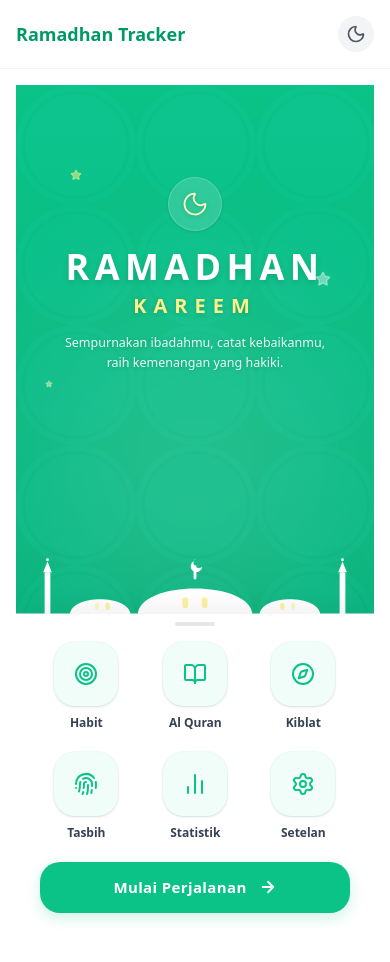
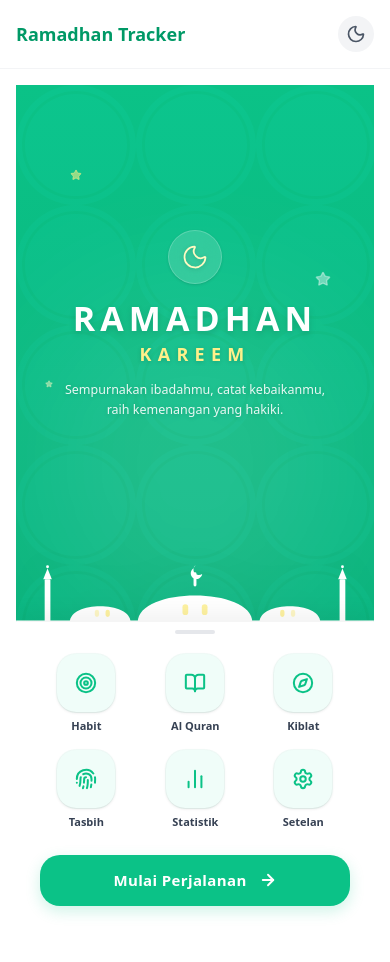
Before and after one commit to Sigiitttt/ramadhan-kareem, a Next.js app: page / in a window 390 px wide. Shown: the top 962 px of the page. Built offline with nearby package versions, Linux system fonts and the light colour scheme.

Commit message:
perbaikan bug

```diff
--- a/src/app/dashboard/page.tsx
+++ b/src/app/dashboard/page.tsx
@@ -21,14 +21,13 @@ export default function HalamanDashboard() {
     const { dataGamifikasi, sudahDimuat: gamifikasiDimuat } = useGamification();
     const { sholatBerikutnya, namaLokasi, loading: sholatLoading } = usePrayerTimes();
     const { daftarHabit, sudahDimuat: habitDimuat } = useHabits();
-    const { dataQuran, sudahDimuat: quranDimuat } = useQuranTracker(); // <-- Hook baru ditambahkan
+    const { dataQuran, sudahDimuat: quranDimuat } = useQuranTracker();
 
     const [sapaan, setSapaan] = useState({ teks: 'Halo', pesan: 'Siap beribadah hari ini?', ikon: Sun });
     const [tanggalHijriah, setTanggalHijriah] = useState('');
     const { dataStatistik, sudahDimuat: statistikDimuat } = useStatistics();
 
     const sudahDimuat = gamifikasiDimuat && habitDimuat && quranDimuat && statistikDimuat && !sholatLoading;
-
     const tanggalHariIni = dapatkanTanggalHariIni();
 
     // Format tanggal Masehi
@@ -44,30 +43,31 @@ export default function HalamanDashboard() {
         else if (jam >= 15 && jam < 18) setSapaan({ teks: 'Selamat Sore', pesan: 'Waktu yang mustajab untuk dzikir petang.', ikon: Sunset });
         else setSapaan({ teks: 'Selamat Malam', pesan: 'Evaluasi ibadahmu & berniatlah bangun malam.', ikon: Moon });
 
-        // Generate Tanggal Hijriah Otomatis dari sistem
+        // Generate Tanggal Hijriah Otomatis
         try {
             const hijri = new Intl.DateTimeFormat('id-ID-u-ca-islamic', {
                 day: 'numeric', month: 'long', year: 'numeric'
             }).format(new Date());
             setTanggalHijriah(hijri);
         } catch (e) {
-            setTanggalHijriah(''); // Fallback jika browser tidak support
+            setTanggalHijriah('');
         }
     }, []);
 
+    // SKELETON LOADING (Tingginya sudah disesuaikan biar nggak kedip/anjlok pas load selesai)
     if (!sudahDimuat) {
         return (
-            <div className="flex flex-col gap-4 animate-pulse pt-4 px-4">
-                <div className="h-16 w-3/4 bg-gray-200 dark:bg-zinc-800 rounded-2xl mb-4"></div>
-                <div className="flex gap-3 overflow-hidden">
-                    <div className="h-24 w-36 bg-gray-200 dark:bg-zinc-800 rounded-2xl shrink-0"></div>
-                    <div className="h-24 w-36 bg-gray-200 dark:bg-zinc-800 rounded-2xl shrink-0"></div>
-                    <div className="h-24 w-36 bg-gray-200 dark:bg-zinc-800 rounded-2xl shrink-0"></div>
+            <div className="flex flex-col gap-4 animate-pulse pt-8 px-4 pb-28 min-h-[100dvh]">
+                <div className="h-20 w-3/4 bg-gray-200 dark:bg-zinc-800 rounded-2xl mb-4"></div>
+                <div className="flex gap-3 overflow-hidden mb-2">
+                    <div className="h-[120px] w-[140px] bg-gray-200 dark:bg-zinc-800 rounded-3xl shrink-0"></div>
+                    <div className="h-[120px] w-[140px] bg-gray-200 dark:bg-zinc-800 rounded-3xl shrink-0"></div>
+                    <div className="h-[120px] w-[140px] bg-gray-200 dark:bg-zinc-800 rounded-3xl shrink-0"></div>
                 </div>
-                <div className="h-[140px] bg-gray-200 dark:bg-zinc-800 rounded-[2rem] mt-2"></div>
+                <div className="h-[160px] bg-gray-200 dark:bg-zinc-800 rounded-[2.5rem] mt-2"></div>
                 <div className="grid grid-cols-2 gap-4 mt-2">
-                    <div className="h-[200px] bg-gray-200 dark:bg-zinc-800 rounded-[2rem]"></div>
-                    <div className="h-[200px] bg-gray-200 dark:bg-zinc-800 rounded-[2rem]"></div>
+                    <div className="h-[220px] bg-gray-200 dark:bg-zinc-800 rounded-[2.5rem]"></div>
+                    <div className="h-[220px] bg-gray-200 dark:bg-zinc-800 rounded-[2.5rem]"></div>
                 </div>
             </div>
         );
@@ -84,23 +84,22 @@ export default function HalamanDashboard() {
     const strokeDashoffset = circumference - (persentaseHabit / 100) * circumference;
     const IkonSapaan = sapaan.ikon;
 
-    // --- LOGIKA SMART QURAN WIDGET ---
+    // Logika Smart Quran Widget
     const penandaQuran = dataQuran.penanda;
     const linkQuran = penandaQuran
         ? `/quran/baca/${penandaQuran.nomorSurat}#ayat-${penandaQuran.nomorAyat}`
         : '/quran';
 
     return (
-        <div className="flex flex-col min-h-screen bg-gray-50/50 dark:bg-zinc-950 pb-">
+        // KUNCI PERBAIKAN: min-h-[100dvh] dan pb-28 (padding bottom yang cukup agar scroll lega)
+        <div className="flex flex-col min-h-[100dvh] bg-gray-50/50 dark:bg-zinc-950 pb-28 overscroll-y-none">
 
-            {/* 1. HEADER HERO (Dual Calendar & Smart Greeting) */}
-            <div className="px-5 pt-8 pb-8 bg-white dark:bg-zinc-900 rounded-b-[2.5rem] shadow-[0_4px_20px_rgba(0,0,0,0.02)] border-b border-gray-100 dark:border-zinc-800 relative overflow-hidden">
+            {/* 1. HEADER HERO */}
+            <div className="px-5 pt-8 pb-8 bg-white dark:bg-zinc-900 rounded-b-[2.5rem] shadow-[0_4px_20px_rgba(0,0,0,0.02)] border-b border-gray-100 dark:border-zinc-800 relative overflow-hidden shrink-0">
                 <div className="absolute top-0 right-0 w-64 h-64 bg-emerald-500/10 rounded-full blur-[80px] pointer-events-none -translate-y-1/2 translate-x-1/4"></div>
 
                 <div className="flex justify-between items-start relative z-10">
                     <div className="flex flex-col gap-1.5 w-full">
-
-                        {/* Info Lokasi & Tanggal Ganda */}
                         <div className="flex flex-wrap items-center gap-2 mb-3">
                             <Link href="/prayer" className="group flex items-center gap-1.5 px-3 py-1.5 rounded-full bg-white dark:bg-zinc-900 border border-gray-100 dark:border-zinc-800 hover:border-emerald-300 shadow-sm transition-all text-[11px] font-bold text-gray-600 dark:text-gray-300">
                                 <MapPin size={12} className="text-emerald-500 group-hover:animate-bounce" />
@@ -114,21 +113,21 @@ export default function HalamanDashboard() {
                             )}
                         </div>
 
-                        {/* Teks Sapaan */}
                         <h1 className="text-3xl font-black text-gray-900 dark:text-white tracking-tight leading-tight">
                             {sapaan.teks}
                         </h1>
                         <p className="text-[13.5px] font-medium text-gray-500 dark:text-gray-400 flex items-center gap-1.5 mt-0.5">
-                            <IkonSapaan size={16} className="text-emerald-500" /> {sapaan.pesan}
+                            <IkonSapaan size={16} className="text-emerald-500 shrink-0" />
+                            <span className="truncate">{sapaan.pesan}</span>
                         </p>
                     </div>
                 </div>
             </div>
 
-            <div className="flex flex-col gap-6 px-4 pt-6 z-10">
+            <div className="flex flex-col gap-6 px-4 pt-6 z-10 flex-1">
 
-                {/* 2. MENU AKSES CEPAT (Smart Widgets Horizontal Scroll) */}
-                <div className="flex gap-3 overflow-x-auto pb-4 -mx-4 px-4 snap-x hide-scrollbar">
+                {/* 2. MENU AKSES CEPAT (Dengan scroll-smooth) */}
+                <div className="flex gap-3 overflow-x-auto pb-4 -mx-4 px-4 snap-x snap-mandatory hide-scrollbar scroll-smooth">
 
                     {/* WIDGET Cerdas Al-Quran */}
                     <Link href={linkQuran} className="snap-start shrink-0 flex flex-col justify-between bg-white dark:bg-zinc-900 p-4 rounded-3xl shadow-sm border border-gray-100 dark:border-zinc-800 hover:border-emerald-300 dark:hover:border-emerald-700 hover:shadow-md transition-all w-[140px] group">
@@ -144,6 +143,8 @@ export default function HalamanDashboard() {
                             </span>
                         </div>
                     </Link>
+
+                    {/* WIDGET Tasbih */}
                     <Link href="/tasbih" className="snap-start shrink-0 flex flex-col justify-between bg-white dark:bg-zinc-900 p-4 rounded-3xl shadow-sm border border-gray-100 dark:border-zinc-800 hover:border-purple-300 dark:hover:border-purple-700 hover:shadow-md transition-all w-[140px] group">
                         <div className="w-10 h-10 rounded-2xl bg-gradient-to-br from-purple-100 to-purple-200 dark:from-purple-900/60 dark:to-purple-800/60 text-purple-600 dark:text-purple-400 flex items-center justify-center group-hover:scale-110 group-hover:rotate-3 transition-transform mb-3">
                             <Fingerprint size={20} strokeWidth={2.5} />
@@ -233,7 +234,7 @@ export default function HalamanDashboard() {
                         </div>
                     </Link>
 
-                    <div className="relative bg-white dark:bg-zinc-900 rounded-[2.5rem] shadow-md flex flex-col overflow-hidden">
+                    <div className="relative bg-white dark:bg-zinc-900 rounded-[2.5rem] shadow-md flex flex-col overflow-hidden border border-gray-100 dark:border-zinc-800">
                         <div className="p-3 h-full flex flex-col justify-center">
                             <LencanaLevel data={dataGamifikasi} />
                         </div>
@@ -241,7 +242,6 @@ export default function HalamanDashboard() {
                 </div>
 
                 <Link href="/statistics" className="group relative bg-white dark:bg-zinc-900 rounded-[2.5rem] p-5 md:p-6 shadow-sm border border-gray-100 dark:border-zinc-800 hover:shadow-md hover:border-blue-200 dark:hover:border-blue-800 transition-all flex items-center justify-between overflow-hidden mt-2">
-                    {/* Efek kilauan background */}
                     <div className="absolute right-0 top-0 w-32 h-32 bg-blue-500/5 dark:bg-blue-500/10 rounded-full blur-2xl group-hover:bg-blue-500/10 transition-colors"></div>
 
                     <div className="flex items-center gap-4 relative z-10">
@@ -256,13 +256,14 @@ export default function HalamanDashboard() {
                         </div>
                     </div>
 
-                    <div className="w-10 h-10 rounded-full bg-gray-50 dark:bg-zinc-800 flex items-center justify-center text-gray-400 group-hover:bg-blue-50 dark:group-hover:bg-blue-900/30 group-hover:text-blue-600 transition-all active:scale-95 relative z-10">
+                    <div className="w-10 h-10 rounded-full bg-gray-50 dark:bg-zinc-800 flex items-center justify-center text-gray-400 group-hover:bg-blue-50 dark:group-hover:bg-blue-900/30 group-hover:text-blue-600 transition-all active:scale-95 relative z-10 shrink-0">
                         <ArrowUpRight size={18} />
                     </div>
                 </Link>
 
             </div>
 
+            {/* Pastikan style global ini tetap ada */}
             <style jsx global>{`
                 .hide-scrollbar::-webkit-scrollbar { display: none; }
                 .hide-scrollbar { -ms-overflow-style: none; scrollbar-width: none; }
--- a/src/app/page.tsx
+++ b/src/app/page.tsx
@@ -13,7 +13,7 @@ export default function HalamanOnboarding() {
     ];
 
     return (
-        // KUNCI 1: Gunakan h-[100dvh] dan overflow-hidden agar layar terkunci & tidak bisa di-scroll
+        // LAYOUT AMAN: h-[100dvh] + overflow-hidden mengunci layar tanpa merusak sentuhan (touch)
         <div className="flex flex-col h-[100dvh] w-full bg-gradient-to-b from-[#0bc287] to-[#09ab76] dark:from-[#088c61] dark:to-[#056042] font-sans selection:bg-white/30 relative overflow-hidden">
 
             {/* --- 1. AMBIENT BACKGROUND --- */}
@@ -31,19 +31,19 @@ export default function HalamanOnboarding() {
 
             <div className="absolute top-[25%] left-1/2 -translate-x-1/2 w-[80vw] h-[40vh] bg-white/10 dark:bg-emerald-400/10 blur-[80px] rounded-full pointer-events-none"></div>
 
-            {/* --- 2. HEADER TEXT --- */}
-            {/* KUNCI 2: my-auto akan membuat teks ini otomatis berada di tengah sisa ruang kosong */}
-            <div className="flex flex-col items-center justify-center my-auto relative z-10 w-full max-w-md mx-auto px-4">
+            {/* --- 2. HEADER TEXT (Tengah dinamis) --- */}
+            {/* flex-1 akan membuat area teks ini otomatis menyesuaikan sisa layar yang ada */}
+            <div className="flex-1 flex flex-col items-center justify-center relative z-10 w-full max-w-md mx-auto px-4 min-h-[160px]">
 
                 <div className="mb-4 flex items-center justify-center bg-white/15 dark:bg-white/10 p-3 rounded-full backdrop-blur-md border border-white/20 shadow-sm animate-in fade-in zoom-in duration-1000">
                     <Moon size={28} strokeWidth={1.5} className="text-yellow-100 drop-shadow-sm" />
                 </div>
 
                 <div className="text-center animate-in fade-in slide-in-from-bottom-4 duration-1000 delay-150 px-2">
-                    <h1 className="text-[36px] leading-[1.1] font-black tracking-[0.15em] uppercase text-white drop-shadow-md mb-1">
+                    <h1 className="text-[34px] sm:text-[38px] leading-[1.1] font-black tracking-[0.15em] uppercase text-white drop-shadow-md mb-1">
                         Ramadhan
                     </h1>
-                    <p className="text-[20px] font-bold text-[#fef08a] dark:text-[#fde047] tracking-[0.35em] uppercase mb-3 drop-shadow-sm">
+                    <p className="text-[18px] sm:text-[20px] font-bold text-[#fef08a] dark:text-[#fde047] tracking-[0.35em] uppercase mb-3 drop-shadow-sm">
                         Kareem
                     </p>
                     <p className="text-[12.5px] font-medium text-white/90 max-w-[280px] mx-auto leading-relaxed drop-shadow-sm">
@@ -52,13 +52,13 @@ export default function HalamanOnboarding() {
                 </div>
             </div>
 
-            {/* --- 3. BOTTOM STACK (Nempel di Bawah) --- */}
-            {/* shrink-0 menjamin area ini tidak akan pernah tertekan/mengecil ukurannya */}
+            {/* --- 3. BOTTOM STACK (Menu Bawah) --- */}
+            {/* shrink-0 memastikan area menu ini ukurannya tidak akan pernah terkompres/rusak */}
             <div className="w-full flex flex-col relative z-20 shrink-0 mt-auto">
 
-                {/* SILUET MASJID */}
+                {/* SILUET MASJID (Dikembalikan ke proporsi natural) */}
                 <div className="w-full text-white dark:text-[#09090b] -mb-[1px] animate-in slide-in-from-bottom-8 duration-1000 delay-300">
-                    <svg viewBox="0 0 1000 160" className="w-full h-auto fill-current drop-shadow-[0_-10px_20px_rgba(0,0,0,0.05)] dark:drop-shadow-[0_-10px_20px_rgba(0,0,0,0.3)]" preserveAspectRatio="none">
+                    <svg viewBox="0 0 1000 160" className="w-full h-auto drop-shadow-[0_-10px_20px_rgba(0,0,0,0.05)] dark:drop-shadow-[0_-10px_20px_rgba(0,0,0,0.3)] fill-current" preserveAspectRatio="xMidYMax meet">
                         <path d="M340,160 C340,60 660,60 660,160 Z" />
                         <path d="M150,160 C150,100 320,100 320,160 Z" />
                         <path d="M680,160 C680,100 850,100 850,160 Z" />
@@ -87,27 +87,27 @@ export default function HalamanOnboarding() {
                 </div>
 
                 {/* BOTTOM SHEET MENU */}
-                {/* KUNCI 3: pb-4 (padding bottom ditipiskan) agar tombol tidak punya gap jauh di bawah */}
-                <div className="bg-white dark:bg-[#09090b] w-full pt-1 pb-4 px-6 z-30 shadow-[0_-10px_20px_rgba(0,0,0,0.05)] pb-safe">
+                {/* Padding dirapikan agar solid dan tidak kepanjangan di HP */}
+                <div className="bg-white dark:bg-[#09090b] w-full pt-1 pb-6 md:pb-8 px-6 z-30 shadow-[0_-10px_20px_rgba(0,0,0,0.05)] relative">
                     <div className="w-full max-w-md mx-auto flex flex-col items-center">
 
                         {/* Handle Laci */}
-                        <div className="w-10 h-1 bg-gray-200 dark:bg-zinc-800 rounded-full mb-4 mt-1"></div>
+                        <div className="w-10 h-1 bg-gray-200 dark:bg-zinc-800 rounded-full mb-5 mt-1"></div>
 
-                        {/* Grid Ikon Menu (Gap dikurangi agar lebih solid) */}
-                        <div className="w-full grid grid-cols-3 gap-y-5 gap-x-4 mb-5">
+                        {/* Grid Ikon Menu (Sedikit dikecilkan agar pas di layar pendek) */}
+                        <div className="w-full grid grid-cols-3 gap-y-4 gap-x-4 mb-6">
                             {daftarFitur.map((fitur, idx) => {
                                 const Ikon = fitur.ikon;
                                 return (
                                     <div
                                         key={idx}
                                         style={{ animationFillMode: 'both', animationDelay: `${500 + (idx * 100)}ms` }}
-                                        className="flex flex-col items-center gap-2 group cursor-pointer animate-in zoom-in-95 fade-in duration-500"
+                                        className="flex flex-col items-center gap-1.5 group cursor-pointer animate-in zoom-in-95 fade-in duration-500"
                                     >
-                                        <div className="w-[64px] h-[64px] rounded-[1.3rem] bg-[#f0fdf9] dark:bg-[#0bc287]/15 flex items-center justify-center text-[#0bc287] transition-all duration-300 group-hover:scale-105 group-hover:-translate-y-1 group-hover:bg-[#0bc287] group-hover:text-white shadow-sm ring-1 ring-[#0bc287]/5 dark:ring-transparent group-hover:shadow-[0_8px_20px_rgba(11,194,135,0.25)]">
-                                            <Ikon size={24} strokeWidth={2} className="transition-transform duration-300 group-hover:scale-110" />
+                                        <div className="w-[58px] h-[58px] sm:w-[64px] sm:h-[64px] rounded-[1.2rem] bg-[#f0fdf9] dark:bg-[#0bc287]/15 flex items-center justify-center text-[#0bc287] transition-all duration-300 group-hover:scale-105 group-hover:-translate-y-1 group-hover:bg-[#0bc287] group-hover:text-white shadow-sm ring-1 ring-[#0bc287]/5 dark:ring-transparent group-hover:shadow-[0_8px_20px_rgba(11,194,135,0.25)]">
+                                            <Ikon size={22} strokeWidth={2.2} className="transition-transform duration-300 group-hover:scale-110" />
                                         </div>
-                                        <span className="text-[12px] font-bold text-gray-700 dark:text-gray-200 group-hover:text-[#0bc287] dark:group-hover:text-[#0bc287] transition-colors">
+                                        <span className="text-[11px] sm:text-[12px] font-bold text-gray-700 dark:text-gray-200 group-hover:text-[#0bc287] dark:group-hover:text-[#0bc287] transition-colors">
                                             {fitur.judul}
                                         </span>
                                     </div>
```
